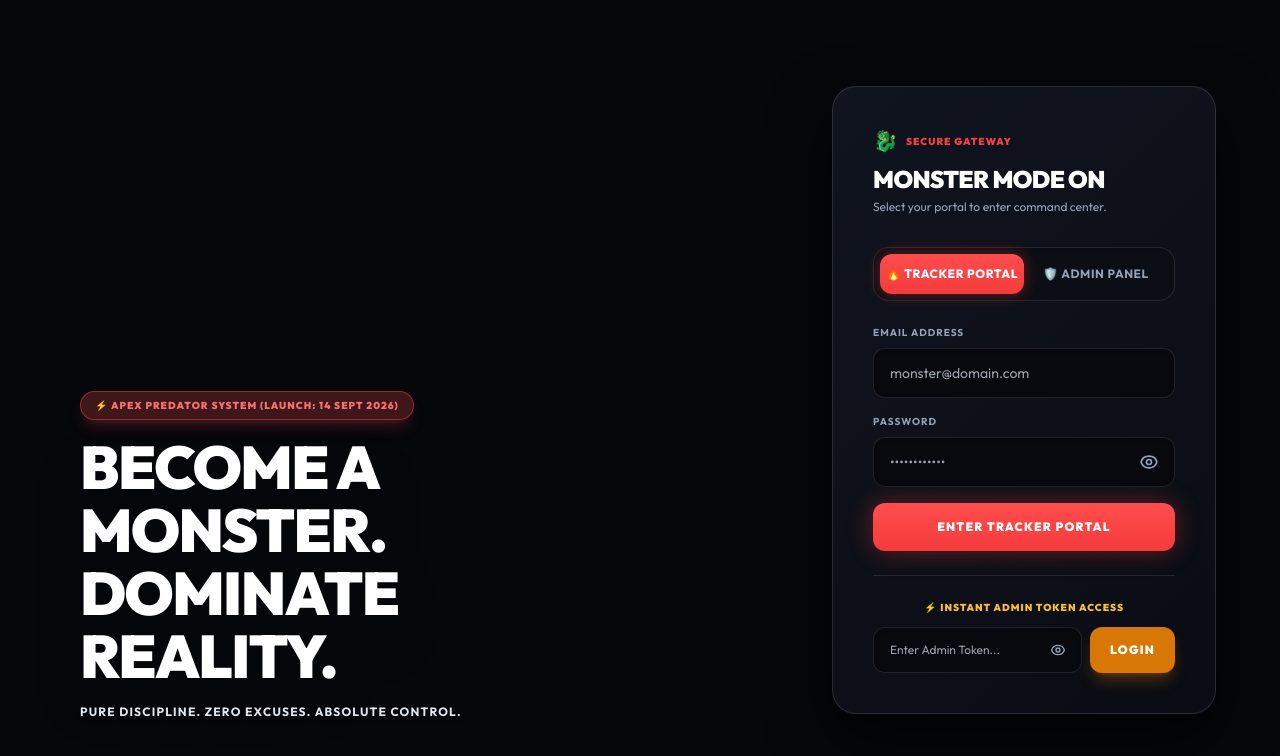
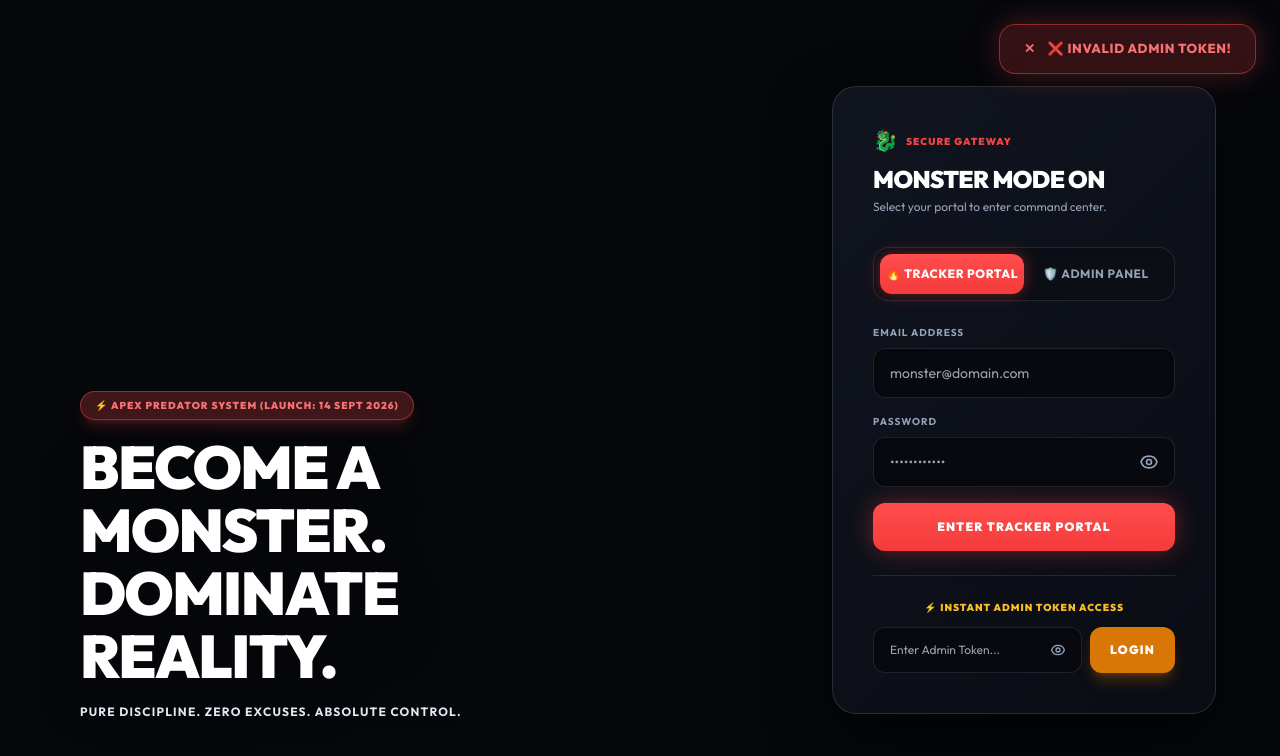
Before and after one commit to Jaiminvankar12/monster-mode, a website: page public/index.html in a window 1280 px wide. Both pictures are taken after a click on the button "LOGIN". Drawn offline with nearby package versions, Linux system fonts and the light colour scheme; no server answers.

Commit message:
updatded code

```diff
--- a/public/index.html
+++ b/public/index.html
@@ -36,9 +36,52 @@
             border: 1px solid rgba(255, 255, 255, 0.12);
             box-shadow: 0 25px 60px rgba(0,0,0,0.7);
         }
+        /* 🟢 CYBERPUNK TOAST NOTIFICATION STYLES */
+        #inlineStatusNotification {
+            position: fixed;
+            top: 24px;
+            right: 24px;
+            z-index: 99999;
+            pointer-events: none;
+        }
+        .status-toast {
+            display: flex;
+            align-items: center;
+            gap: 12px;
+            padding: 14px 24px;
+            border-radius: 16px;
+            font-size: 13px;
+            font-weight: 800;
+            text-transform: uppercase;
+            letter-spacing: 0.05em;
+            backdrop-filter: blur(20px);
+            box-shadow: 0 15px 35px rgba(0, 0, 0, 0.7);
+            opacity: 0;
+            transform: translateY(-20px) scale(0.95);
+            transition: all 0.35s cubic-bezier(0.16, 1, 0.3, 1);
+        }
+        .status-toast.show {
+            opacity: 1;
+            transform: translateY(0) scale(1);
+        }
+        .status-toast.success {
+            background: rgba(16, 185, 129, 0.2);
+            border: 1px solid rgba(16, 185, 129, 0.5);
+            color: #34d399;
+            box-shadow: 0 0 30px rgba(16, 185, 129, 0.3);
+        }
+        .status-toast.error {
+            background: rgba(239, 68, 68, 0.2);
+            border: 1px solid rgba(239, 68, 68, 0.5);
+            color: #f87171;
+            box-shadow: 0 0 30px rgba(239, 68, 68, 0.3);
+        }
     </style>
 </head>
 <body class="bg-[#05070b] text-white min-h-screen w-full flex items-center justify-center m-0 p-0 selection:bg-red-500 selection:text-white">
+
+    <!-- 🟢 CYBERPUNK TOAST NOTIFICATION CONTAINER -->
+    <div id="inlineStatusNotification"></div>
 
     <div class="flex w-full min-h-screen bg-[#05070b]">
         <!-- Left Side: Cinematic Background -->
@@ -162,7 +205,7 @@
                     </button>
                 </form>
 
-                <!-- 🟢 ADMIN TOKEN WIDGET WITH EYE ICON (ADDED) -->
+                <!-- 🟢 ADMIN TOKEN WIDGET WITH EYE ICON & TOAST ALERTS -->
                 <div class="mt-6 pt-6 border-t border-white/10 text-center space-y-3">
                     <span class="text-[10px] font-black uppercase tracking-widest text-amber-400 block">⚡ Instant Admin Token Access</span>
                     <div class="flex gap-2">
@@ -189,20 +232,52 @@
     <script>
         let currentPortal = 'tracker';
 
-        // 🟢 ADMIN TOKEN QUICK LOGIN LOGIC
-        function loginWithAdminToken() {
+        // 🟢 CYBERPUNK TOAST NOTIFICATION FUNCTION
+        function showStatusMessage(message, type = 'success') {
+            const host = document.getElementById('inlineStatusNotification');
+            if (!host) return;
+            host.innerHTML = '';
+            const icon = type === 'success' ? '✓' : '✕';
+            const toast = document.createElement('div');
+            toast.className = `status-toast ${type === 'success' ? 'success' : 'error'}`;
+            toast.innerHTML = `<span>${icon}</span> <span>${message}</span>`;
+            host.appendChild(toast);
+            setTimeout(() => toast.classList.add('show'), 10);
+            setTimeout(() => { toast.classList.remove('show'); setTimeout(() => toast.remove(), 350); }, 3000);
+        }
+
+        // 🟢 ADMIN TOKEN QUICK LOGIN WITH BACKEND SESSION & CREDENTIALS
+        async function loginWithAdminToken() {
             const tokenInput = document.getElementById('gatewayAdminToken').value.trim();
             const MASTER_TOKEN = "Jay#Student@811002";
 
-            if (tokenInput === MASTER_TOKEN) {
-                // Permanent trust token save thai jase (No time limit)
-                localStorage.setItem('monster_admin_trusted', 'true');
-                alert("✅ Admin Token Verified! 3FA Bypassed Permanently.");
-                setTimeout(() => {
-                    window.location.href = 'dashboard.html';
-                }, 500);
-            } else {
-                alert("❌ Invalid Admin Token!");
+            if (tokenInput !== MASTER_TOKEN) {
+                showStatusMessage("❌ Invalid Admin Token!", "error");
+                return;
+            }
+
+            showStatusMessage("⚡ Verifying Token & Establishing Session...", "success");
+
+            try {
+                const res = await fetch('/api/control-panel/verify-3fa', {
+                    method: 'POST',
+                    headers: { 'Content-Type': 'application/json' },
+                    credentials: 'include',
+                    body: JSON.stringify({ masterKey: MASTER_TOKEN })
+                });
+
+                if (res.ok) {
+                    localStorage.setItem('monster_admin_trusted', 'true');
+                    showStatusMessage("✅ Token Verified! Access Granted.", "success");
+                    setTimeout(() => {
+                        window.location.href = 'dashboard.html';
+                    }, 600);
+                } else {
+                    const data = await res.json();
+                    showStatusMessage("❌ " + (data.error || "Verification failed."), "error");
+                }
+            } catch (err) {
+                showStatusMessage("❌ Connection error with backend server.", "error");
             }
         }
 
@@ -304,6 +379,7 @@
                 const res = await fetch(endpoint, {
                     method: 'POST',
                     headers: { 'Content-Type': 'application/json' },
+                    credentials: 'include',
                     body: JSON.stringify({ email, password })
                 });
                 const data = await res.json();
@@ -337,6 +413,7 @@
                 const res = await fetch('/api/auth/verify-otp', {
                     method: 'POST',
                     headers: { 'Content-Type': 'application/json' },
+                    credentials: 'include',
                     body: JSON.stringify({ otp, portal: currentPortal })
                 });
                 const data = await res.json();
@@ -375,6 +452,7 @@
                 const res = await fetch('/api/control-panel/verify-3fa', {
                     method: 'POST',
                     headers: { 'Content-Type': 'application/json' },
+                    credentials: 'include',
                     body: JSON.stringify({ masterKey })
                 });
                 const data = await res.json();
```
